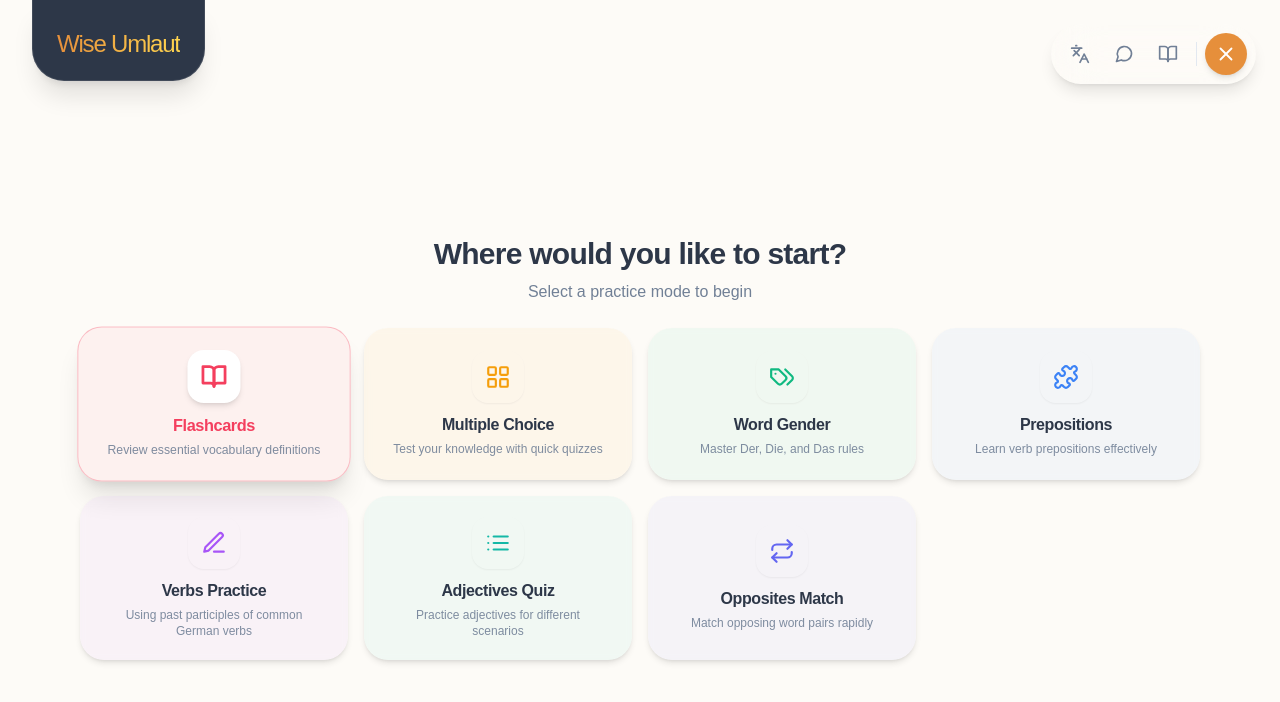
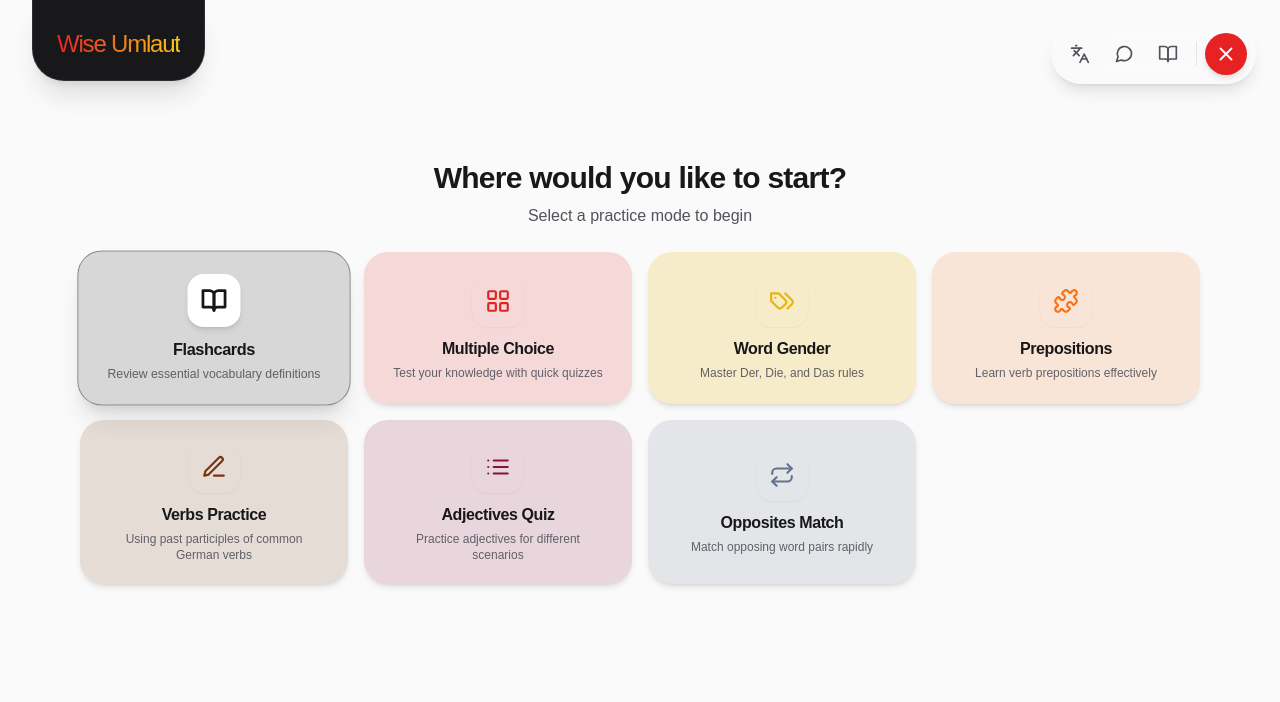
Before and after one commit to pramodkarandikar/german-tutor, a React (Vite) app: page / in a window 1280 px wide. Shown: the top 702 px of the page. Built offline with nearby package versions, Linux system fonts and the light colour scheme; a web font is replaced by a local one.

Commit message:
minor ui changes

```diff
--- a/src/components/AdjectivePractice.jsx
+++ b/src/components/AdjectivePractice.jsx
@@ -144,11 +144,11 @@ const AdjectivePractice = () => {
 
  if (selectedOption !== null) {
  if (option === currentAdjective.German) {
- buttonClass ="bg-green-500 text-white border-green-500 scale-105 shadow-2xl z-10";
+ buttonClass ="bg-green-500 text-white border-[2px] border-green-500 scale-105 shadow-2xl z-10";
  } else if (option === selectedOption && !isCorrect) {
- buttonClass ="bg-red-500/10 text-red-600 border-red-500";
+ buttonClass ="bg-red-500/10 text-red-600 border-[2px] border-red-500";
  } else {
- buttonClass ="bg-transparent border-subtle text-text/30 cursor-not-allowed";
+ buttonClass ="bg-transparent border-[2px] border-subtle text-text/30 cursor-not-allowed";
  }
  }
 
--- a/src/components/MultipleChoice.jsx
+++ b/src/components/MultipleChoice.jsx
@@ -180,7 +180,7 @@ const MultipleChoice = () => {
  disabled={!!selectedOption}
  className={btnClass}
  >
- <span className="flex-1 text-center">{option}</span>
+ <span className="flex-1 text-center break-words whitespace-normal">{option}</span>
  {selectedOption && option === currentCard.german && <CheckCircle size={28} strokeWidth={2.5} className="text-white shrink-0 ml-3"/>}
  {selectedOption && option === selectedOption && option !== currentCard.german && <XCircle size={28} strokeWidth={2.5} className="text-red-500 shrink-0 ml-3"/>}
  </button>
--- a/src/components/Navigation.jsx
+++ b/src/components/Navigation.jsx
@@ -6,13 +6,13 @@ const Navigation = ({ currentView, setCurrentView, overlayView, setOverlayView,
     const [isMenuOpen, setIsMenuOpen] = useState(true);
 
     const navItems = [
-        { id: 'flashcards', label: 'Flashcards', description: 'Review essential vocabulary definitions', icon: BookOpen, color: 'text-rose-500', bg: 'bg-rose-500/5', hover: 'hover:bg-rose-500/15', border: 'border-rose-500/30' },
-        { id: 'mcq', label: 'Multiple Choice', description: 'Test your knowledge with quick quizzes', icon: LayoutGrid, color: 'text-amber-500', bg: 'bg-amber-500/5', hover: 'hover:bg-amber-500/15', border: 'border-amber-500/30' },
-        { id: 'gender', label: 'Word Gender', description: 'Master Der, Die, and Das rules', icon: Tags, color: 'text-emerald-500', bg: 'bg-emerald-500/5', hover: 'hover:bg-emerald-500/15', border: 'border-emerald-500/30' },
-        { id: 'prepositions', label: 'Prepositions', description: 'Learn verb prepositions effectively', icon: Puzzle, color: 'text-blue-500', bg: 'bg-blue-500/5', hover: 'hover:bg-blue-500/15', border: 'border-blue-500/30' },
-        { id: 'verb_practice', label: 'Verbs Practice', description: 'Using past participles of common German verbs', icon: Edit3, color: 'text-purple-500', bg: 'bg-purple-500/5', hover: 'hover:bg-purple-500/15', border: 'border-purple-500/30' },
-        { id: 'adjective_practice', label: 'Adjectives Quiz', description: 'Practice adjectives for different scenarios', icon: List, color: 'text-teal-500', bg: 'bg-teal-500/5', hover: 'hover:bg-teal-500/15', border: 'border-teal-500/30' },
-        { id: 'opposite_practice', label: 'Opposites Match', description: 'Match opposing word pairs rapidly', icon: Repeat, color: 'text-indigo-500', bg: 'bg-indigo-500/5', hover: 'hover:bg-indigo-500/15', border: 'border-indigo-500/30' },
+        { id: 'flashcards', label: 'Flashcards', description: 'Review essential vocabulary definitions', icon: BookOpen, color: 'text-neutral-900', bg: 'bg-neutral-900/15', hover: 'hover:bg-neutral-900/25', border: 'border-neutral-900/40' },
+        { id: 'mcq', label: 'Multiple Choice', description: 'Test your knowledge with quick quizzes', icon: LayoutGrid, color: 'text-red-600', bg: 'bg-red-600/15', hover: 'hover:bg-red-600/25', border: 'border-red-600/40' },
+        { id: 'gender', label: 'Word Gender', description: 'Master Der, Die, and Das rules', icon: Tags, color: 'text-yellow-500', bg: 'bg-yellow-500/20', hover: 'hover:bg-yellow-500/30', border: 'border-yellow-500/50' },
+        { id: 'prepositions', label: 'Prepositions', description: 'Learn verb prepositions effectively', icon: Puzzle, color: 'text-orange-500', bg: 'bg-orange-500/15', hover: 'hover:bg-orange-500/25', border: 'border-orange-500/40' },
+        { id: 'verb_practice', label: 'Verbs Practice', description: 'Using past participles of common German verbs', icon: Edit3, color: 'text-amber-900', bg: 'bg-amber-900/15', hover: 'hover:bg-amber-900/25', border: 'border-amber-900/40' },
+        { id: 'adjective_practice', label: 'Adjectives Quiz', description: 'Practice adjectives for different scenarios', icon: List, color: 'text-rose-900', bg: 'bg-rose-900/15', hover: 'hover:bg-rose-900/25', border: 'border-rose-900/40' },
+        { id: 'opposite_practice', label: 'Opposites Match', description: 'Match opposing word pairs rapidly', icon: Repeat, color: 'text-slate-500', bg: 'bg-slate-500/15', hover: 'hover:bg-slate-500/25', border: 'border-slate-500/40' },
     ];
 
     const bottomItems = [
@@ -75,13 +75,13 @@ const Navigation = ({ currentView, setCurrentView, overlayView, setOverlayView,
 
             {/* Fullscreen Overlay Menu */}
             {isMenuOpen && (
-                <div className="fixed inset-0 z-[50] bg-background animate-in fade-in duration-300 flex flex-col items-center justify-start p-4 pt-32 md:p-6 md:pt-36 overflow-y-auto">
-                    <div className="w-full max-w-4xl mb-6 text-center animate-in slide-in-from-bottom-4 duration-500 delay-100 md:mt-auto">
+                <div className="fixed inset-0 z-[50] bg-background animate-in fade-in duration-300 flex flex-col items-center justify-start p-4 pt-28 md:p-6 md:pt-32 overflow-y-auto">
+                    <div className="w-full max-w-4xl mb-6 mt-4 md:mt-8 text-center animate-in slide-in-from-bottom-4 duration-500 delay-100">
                         <h2 className="text-2xl md:text-3xl font-bold tracking-tight text-text mb-2">Where would you like to start?</h2>
                         <p className="text-text-muted text-sm md:text-base">Select a practice mode to begin</p>
                     </div>
 
-                    <div className="w-full max-w-6xl grid grid-cols-2 lg:grid-cols-4 gap-3 md:gap-4 pb-20 px-4 md:pb-6 md:mb-auto">
+                    <div className="w-full max-w-6xl grid grid-cols-2 lg:grid-cols-4 gap-3 md:gap-4 pb-20 px-4 md:pb-6">
                         {navItems.map((item, index) => {
                             const isActive = currentView === item.id;
                             // Adding the color class safely using style instead if needed, but tailwind processes these in dev
--- a/src/components/WordGenderPractice.jsx
+++ b/src/components/WordGenderPractice.jsx
@@ -208,7 +208,7 @@ const WordGenderPractice = () => {
  </div>
 
  {/* Feedback Area */}
- <div className="h-16 flex items-center justify-center mt-4">
+ <div className="min-h-[4rem] flex flex-col items-center justify-center mt-4 w-full">
  {feedback === 'correct' && (
  <div className="flex items-center gap-2 text-green-500 animate-bounce bg-green-500/10 px-5 py-2.5 rounded-[1.25rem] border border-green-500/20">
  <Check size={24} strokeWidth={2.5} />
--- a/src/index.css
+++ b/src/index.css
@@ -14,19 +14,16 @@
 }
 
 :root {
-  --background: #fdfbf7;
+  --background: #fafafa;
   --surface: #ffffff;
-  --primary: #e68f3b;
-  /* Pastel Red */
+  --primary: #e62222; /* Vibrant German Red */
   --primary-foreground: #ffffff;
-  --accent: #ffd54f;
-  /* Pastel Yellow */
-  --accent-foreground: #2d3748;
-  --text: #2d3748;
-  /* Soft Black */
-  --text-muted: #718096;
-  --border: #e2e8f0;
-  --border-subtle: #edf2f7;
+  --accent: #facc15; /* Vibrant German Gold */
+  --accent-foreground: #18181b;
+  --text: #18181b; /* Strong Black */
+  --text-muted: #52525b;
+  --border: #e4e4e7;
+  --border-subtle: #eff1f5;
 }
 
 
```
Also changed, not shown: public/favicon.svg.
